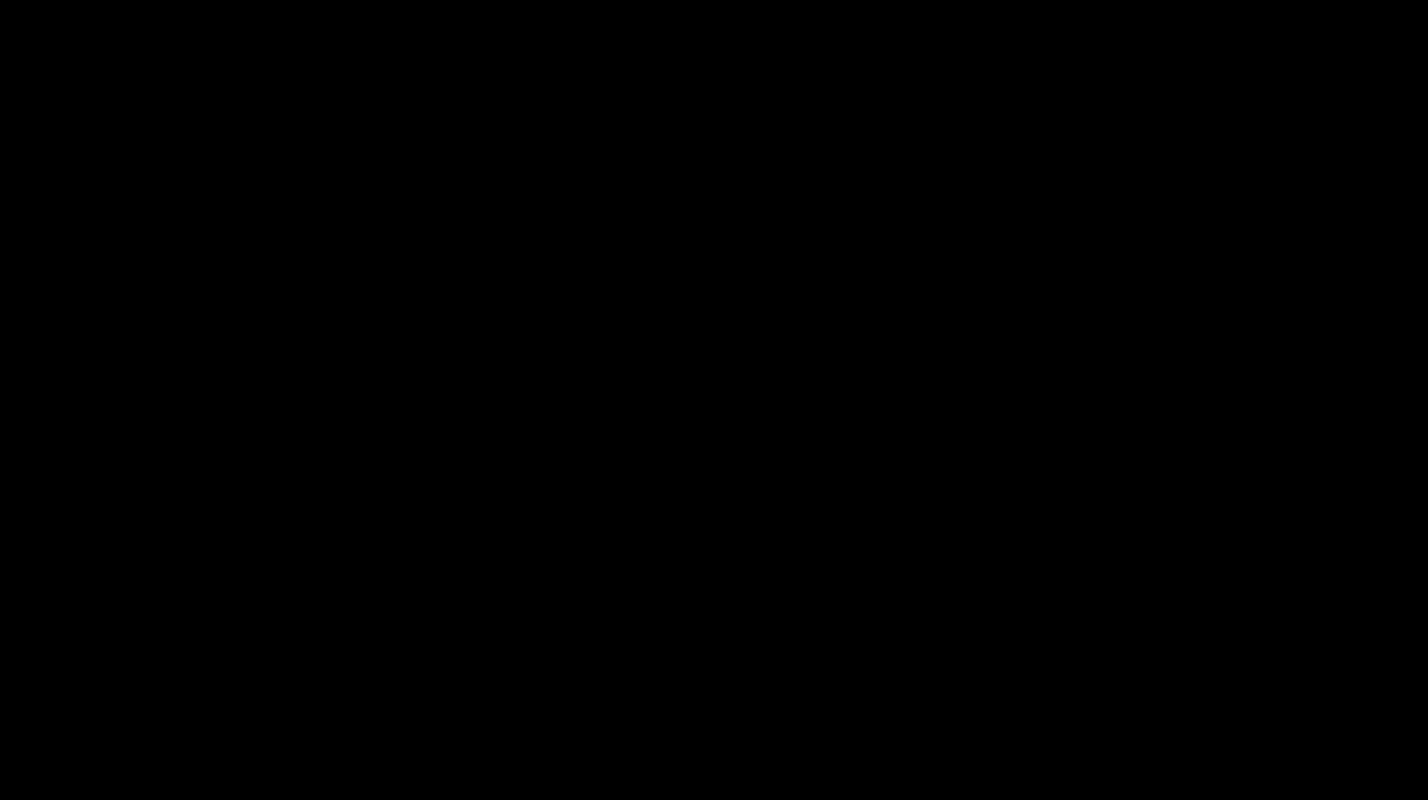
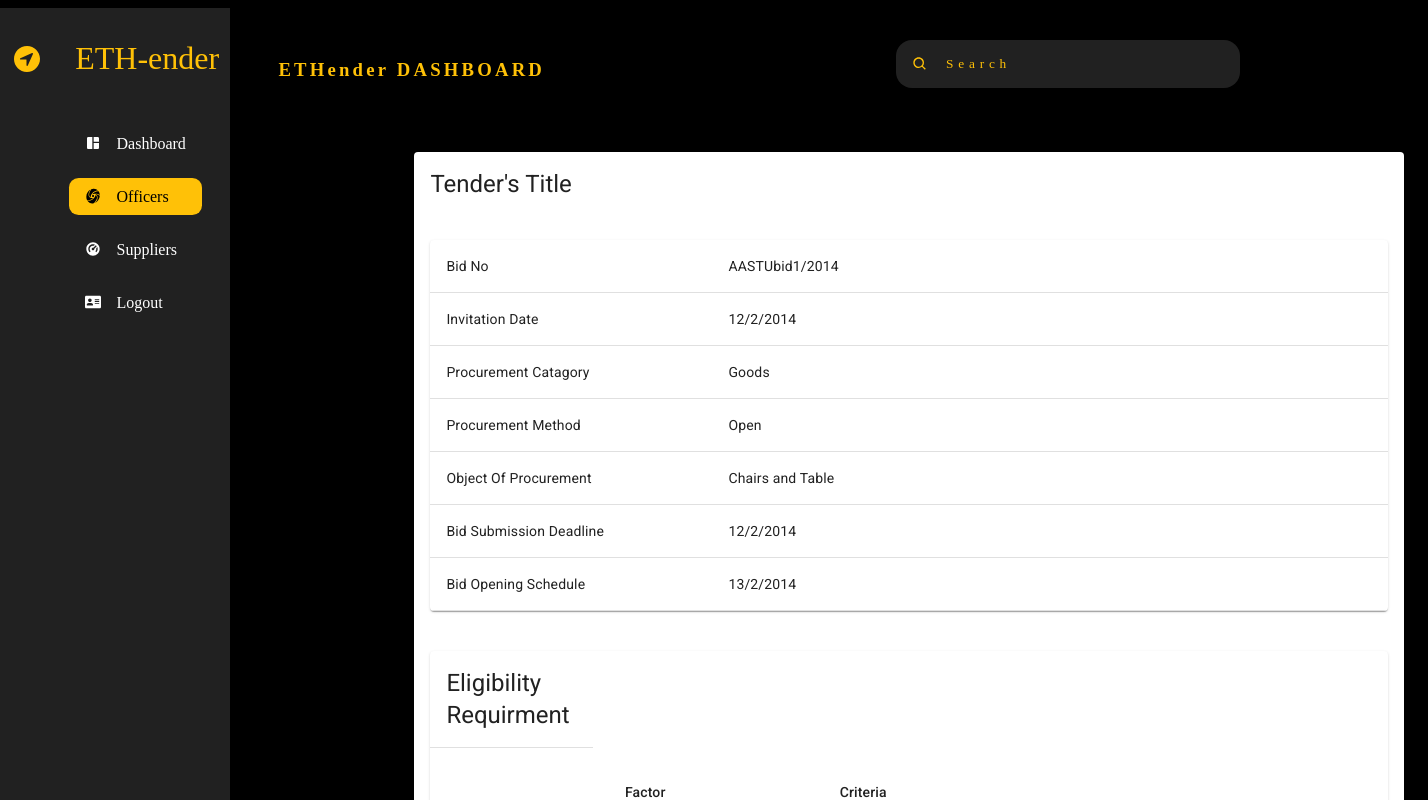
Before and after one commit to sirak32/ETHendeer, a React (Create React App) app in the folder client/eprocurement/: page /tender-detail in a window 1280 px wide. Before the commit this address had no page. Shown: the top 800 px of the page, 1428 px wide, since content can reach past the window. Built offline with nearby package versions, Linux system fonts and the light colour scheme.

Commit message:
link to tender detail page added

```diff
--- a/client/eprocurement/src/App.js
+++ b/client/eprocurement/src/App.js
@@ -9,6 +9,8 @@ import { BrowserRouter as Router, Routes, Route, Link } from "react-router-dom";
 import SupplierDashboard from "./pages/SupplierDashboard";
 import OfficersList from "./pages/OfficersList.jsx";
 import AddOfficer from "./pages/AddOfficer.jsx";
+import TenderDetail from "./pages/TenderDetail";
+
 // import InputAdornments from "./components/supplier/Dashboard/AddTenderForm.jsx";
 
 const App = () => {
@@ -18,6 +20,7 @@ const App = () => {
 
     <Routes>
                  <Route exact path='/' element={<AdminDashboard/>}></Route>
+                 <Route exact path='/tender-detail' element={<TenderDetail/>}></Route>
                  <Route exact path='/add-officer' element={<AddOfficer/>}></Route>
                  <Route exact path='/officers-list' element={<OfficersList/>}></Route>
                  <Route exact path='/login' element={<Login/>}></Route>
--- a/client/eprocurement/src/components/supplier/Dashboard/BasicTab.jsx
+++ b/client/eprocurement/src/components/supplier/Dashboard/BasicTab.jsx
@@ -6,6 +6,7 @@ import Typography from '@mui/material/Typography';
 import Box from '@mui/material/Box';
 import AddTenderForm from './AddTenderForm'
 import HorizontalLinearStepper from './Stepper';
+import Table from './Table'
 function TabPanel(props) {
   const { children, value, index, ...other } = props;
 
@@ -51,8 +52,8 @@ export default function BasicTabs() {
       <Box sx={{ borderBottom: 1, borderColor: 'divider' }}>
         <Tabs  value={value} onChange={handleChange} aria-label="basic tabs example" centered>
           <Tab label="ADD TENDERS" {...a11yProps(0)} />
-          <Tab label="ADD TENDERS" {...a11yProps(1)} />
-          <Tab label="ADD TENDERS" {...a11yProps(2)} />
+          <Tab label="ALL TENDERS" {...a11yProps(1)} />
+          <Tab label="WEEKLY REPORT" {...a11yProps(2)} />
         </Tabs>
       </Box>
       <TabPanel value={value} index={0}>
@@ -60,7 +61,7 @@ export default function BasicTabs() {
         <HorizontalLinearStepper/>
       </TabPanel>
       <TabPanel value={value} index={1}>
-        Item Two
+        <Table/>
       </TabPanel>
       <TabPanel value={value} index={2}>
         Item Three
--- a/client/eprocurement/src/components/supplier/Dashboard/Table.jsx
+++ b/client/eprocurement/src/components/supplier/Dashboard/Table.jsx
@@ -13,7 +13,8 @@ import { FaAngrycreative, FaCircle, FaEdit, FaRegEdit, FaUserEdit } from 'react-
 import { MdDelete } from 'react-icons/md';
 import axios from 'axios'
 import Button from '@mui/material/Button'
-import { GiGreenPower } from 'react-icons/gi';
+import { GiGreenPower, GiNextButton } from 'react-icons/gi';
+import { BsPlayFill } from 'react-icons/bs';
 
 
 const StyledTableCell = styled(TableCell)(({ theme }) => ({
@@ -91,6 +92,8 @@ axios.get('http://localhost:5001/tenders')
             <StyledTableCell align="right">Status</StyledTableCell>
             <StyledTableCell align="right"></StyledTableCell>
             <StyledTableCell align="right"></StyledTableCell>
+            <StyledTableCell align="right"></StyledTableCell>
+
 
           </TableRow>
         </TableHead>
@@ -114,7 +117,14 @@ axios.get('http://localhost:5001/tenders')
                 DELETE
                  </Button>
                 </StyledTableCell>
+                <StyledTableCell align="right">
+                  <a style={{textDecoration:'none'}} href='tender-detail'>
+               <Button color='info' endIcon={  <BsPlayFill />} variant='outlined' >
+                See More
 
+                 </Button>
+                  </a>
+                </StyledTableCell>
             </StyledTableRow>
           ))}
         </TableBody>
--- /dev/null
+++ b/client/eprocurement/src/pages/TenderDetail.jsx
@@ -0,0 +1,99 @@
+import styled from "styled-components";
+import SideBar from "../components/supplier/Dashboard/SideBar.jsx";
+import NavBar from "../components/supplier/Dashboard/NavBar";
+import Tenderlist from "../components/supplier/Dashboard/TenderList.jsx";
+import Table from "../components/supplier/Dashboard/Table";
+import BasicTabs from "../components/supplier/Dashboard/BasicTab.jsx";
+import MediaCard from "../components/supplier/Dashboard/TenderPost.jsx";
+import Dash from '../components/supplier/Dashboard/Dash'
+import TenderInfo from "../components/supplier/Dashboard/TenderInfo";
+import BidFormGoods from "../components/supplier/Dashboard/BidFormGoods.jsx";
+import AddOfficer from "../components/supplier/Dashboard/AddOfficer"
+import Stepper  from "../components/supplier/Dashboard/Stepper";
+const App = () => {
+  const menus=['Dashboard','Officers','Suppliers','Logout']
+
+  return (
+    // <Container>
+    //     {/* <Sidebar/> */}
+    //     {/* <Sidebar/> */}
+    //     <MainContent/>
+    // </Container>
+    /*<Div>
+      <Sidebar/>
+      <Dashboard/>
+    </Di>*/
+    // <Sidebar/>
+    <Div>
+      <SideBar  menu={menus} />
+      <Section>
+        <NavBar />
+        <div className="grid">
+          <div className="row__one">
+         {/* <AddOfficer/>
+         <Stepper/> */}
+          <TenderInfo/>
+          </div>
+          <div className="row__two"></div>
+        </div>
+      </Section>
+    </Div>
+    // <div>hi</div>
+    //  <> <SideBar/>
+    //   <NavBar/>
+    //   <Table/>
+    // </>
+  );
+};
+const Div = styled.div`
+  position: relative;
+`;
+const Container = styled.div`
+  display: flex;
+  height: 97vh;
+  background: linear-gradient(to bottom right, white 0% #e6e4ff 70%);
+  border-radus: 2rem;
+  @media screen and (min-width: 320px) and (max-width: 1080px) {
+    flex-direction: column;
+  }
+`;
+const Section = styled.section`
+  margin-left: 18vw;
+  padding: 2rem;
+  height: 100%;
+  .grid {
+    display: flex;
+    flex-direction: column;
+    height: 100%;
+    gap: 1rem;
+    margin-top: 2rem;
+    .row__one {
+      display: grid;
+      /* grid-template-columns: repeat(2, 1fr); */
+      height: 50%;
+      gap: 1rem;
+    }
+    .row__two {
+      display: grid;
+      grid-template-columns: repeat(3, 1fr);
+      gap: 1rem;
+      height: 50%;
+    }
+  }
+  @media screen and (min-width: 280px) and (max-width: 1080px) {
+    margin-left: 0;
+    .grid {
+      .row__one,
+      .row__two {
+        grid-template-columns: 1fr;
+      }
+    }
+  }
+`;
+const Wrapper=styled.div`
+display:flex;
+gap:3rem;
+border-radius:2rem;
+justify-content:space-evenly;
+`;
+export default App;
```
